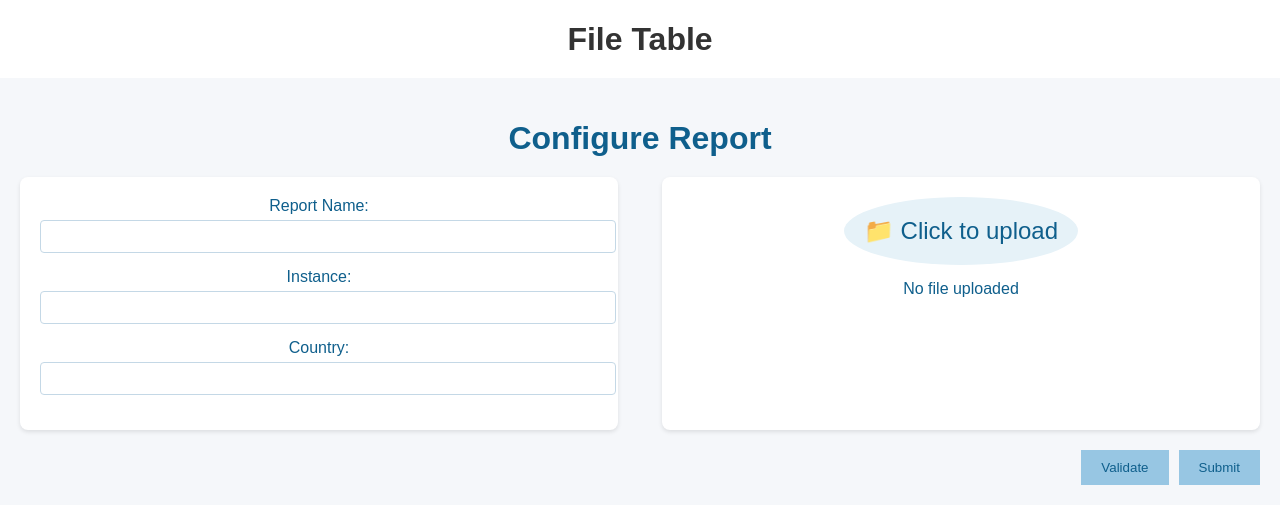
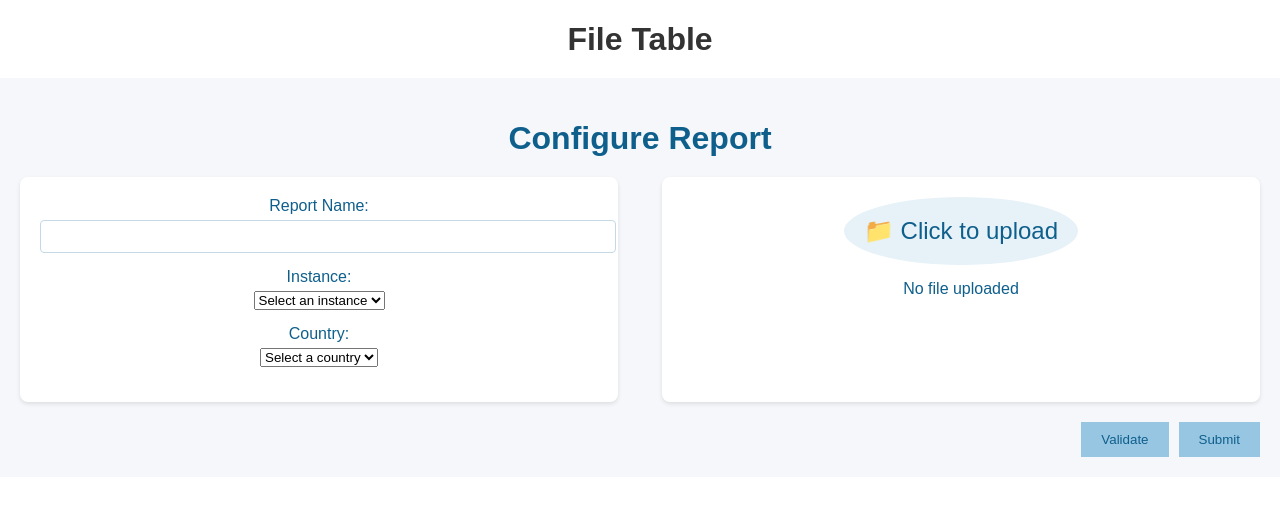
Before and after one commit to rydv/stats-screen, a React (Create React App) app: page / in a window 1280 px wide. Shown: the top 524 px of the page. Built offline with nearby package versions, Linux system fonts and the light colour scheme.

Commit message:
feature select

```diff
--- a/src/components/ConfigureReport/FeaturesForm.tsx
+++ b/src/components/ConfigureReport/FeaturesForm.tsx
@@ -8,8 +8,11 @@ interface FeaturesFormProps {
   onChange: (name: string, value: string) => void;
 }
 
+const INSTANCES = ['Instance 1', 'Instance 2', 'Instance 3'];
+const COUNTRIES = ['USA', 'UK', 'Germany', 'France', 'Japan'];
+
 class FeaturesForm extends Component<FeaturesFormProps> {
-  handleInputChange = (event: React.ChangeEvent<HTMLInputElement>) => {
+  handleInputChange = (event: React.ChangeEvent<HTMLInputElement | HTMLSelectElement>) => {
     const { name, value } = event.target;
     this.props.onChange(name, value);
   };
@@ -31,23 +34,31 @@ class FeaturesForm extends Component<FeaturesFormProps> {
         </div>
         <div>
           <label htmlFor="instance">Instance:</label>
-          <input
-            type="text"
+          <select
             id="instance"
             name="instance"
             value={instance}
             onChange={this.handleInputChange}
-          />
+          >
+            <option value="">Select an instance</option>
+            {INSTANCES.map((inst) => (
+              <option key={inst} value={inst}>{inst}</option>
+            ))}
+          </select>
         </div>
         <div>
           <label htmlFor="country">Country:</label>
-          <input
-            type="text"
+          <select
             id="country"
             name="country"
             value={country}
             onChange={this.handleInputChange}
-          />
+          >
+            <option value="">Select a country</option>
+            {COUNTRIES.map((cntry) => (
+              <option key={cntry} value={cntry}>{cntry}</option>
+            ))}
+          </select>
         </div>
       </form>
     );
```
